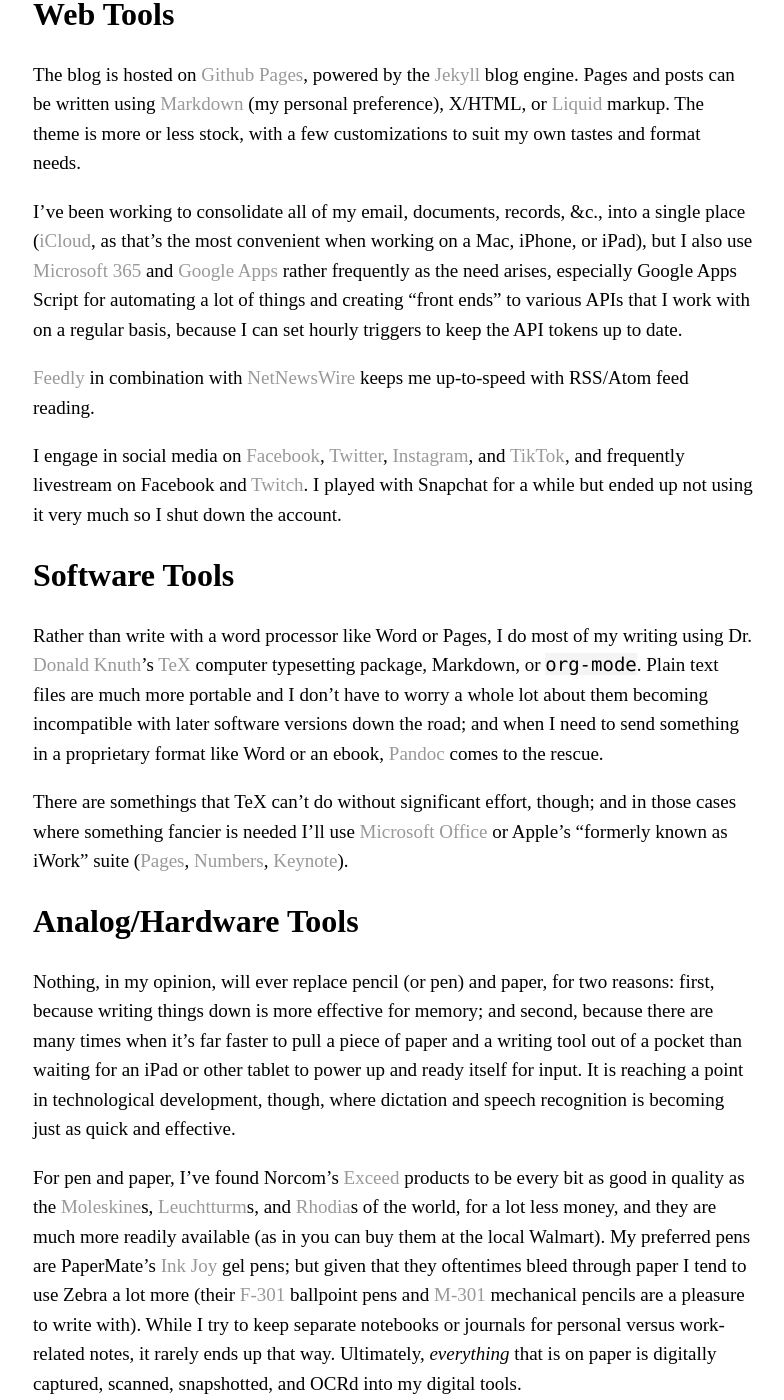
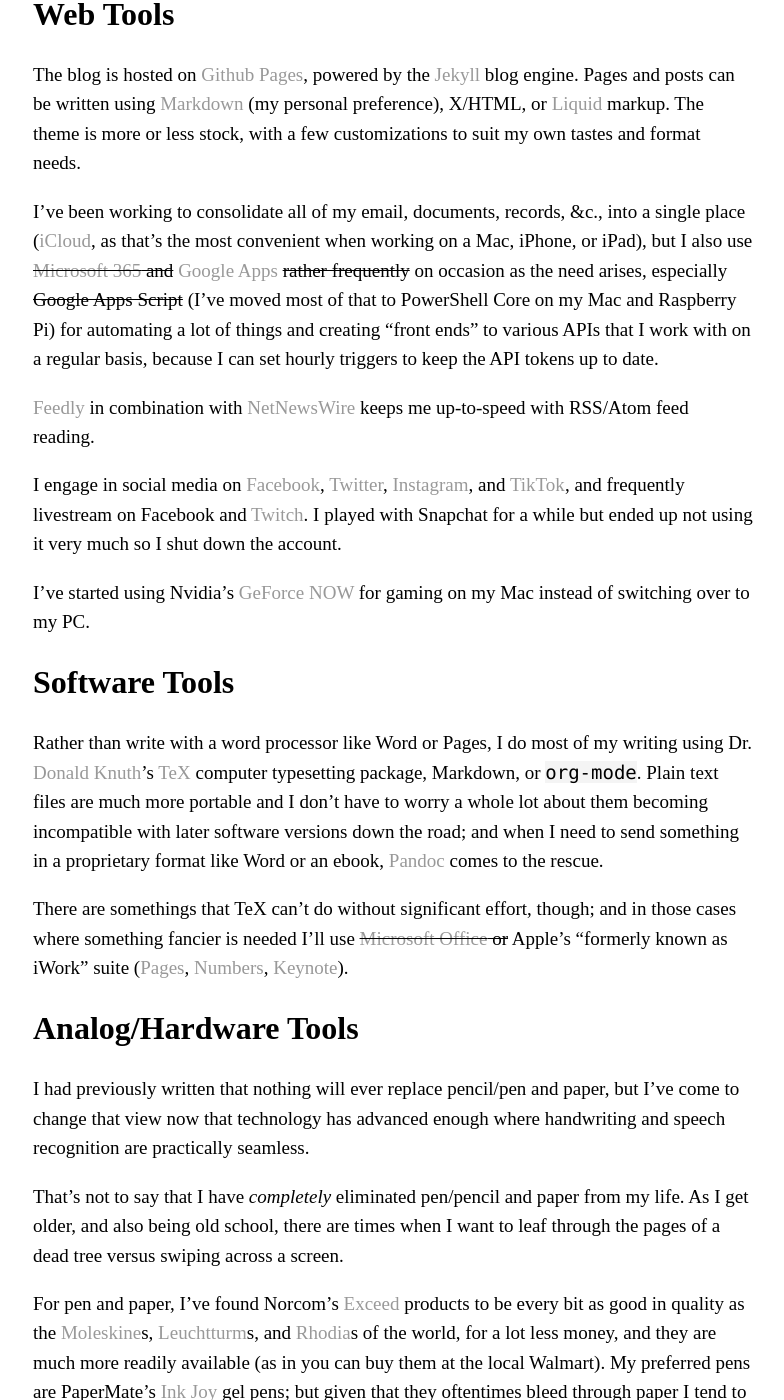
Before and after one commit to stevenbuehler/stevenbuehler.github.io, a Jekyll site: the page built from colophon.md, in a window 1280 px wide and 1400 px high, scrolled down 1543 px. Shown: the whole window, without its empty margins (67-851 px from the left). Built offline with Jekyll 4.4.1, drawn with Linux system fonts in a browser that asks for light colours; nearby versions of some CDN libraries; some web fonts are replaced; some of the changed text lies outside the part shown.

Commit message:
Updated colophon

```diff
--- a/colophon.md
+++ b/colophon.md
@@ -21,21 +21,25 @@ My two most important tools are [Visual Studio Code](https://code.visualstudio.c
 
 The blog is hosted on [Github Pages](https://pages.github.io), powered by the [Jekyll](https://jekyllrb.com/) blog engine. Pages and posts can be written using [Markdown](https://daringfireball.net/projects/markdown/) (my personal preference), X/HTML, or [Liquid](https://shopify.github.io/liquid/) markup. The theme is more or less stock, with a few customizations to suit my own tastes and format needs.
 
-I've been working to consolidate all of my email, documents, records, &c., into a single place ([iCloud](https://www.icloud.com), as that's the most convenient when working on a Mac, iPhone, or iPad), but I also use [Microsoft 365](https://www.office365.com) and [Google Apps](https://apps.google.com) rather frequently as the need arises, especially Google Apps Script for automating a lot of things and creating "front ends" to various APIs that I work with on a regular basis, because I can set hourly triggers to keep the API tokens up to date.
+I've been working to consolidate all of my email, documents, records, &c., into a single place ([iCloud](https://www.icloud.com), as that's the most convenient when working on a Mac, iPhone, or iPad), but I also use ~~[Microsoft 365](https://www.office365.com) and~~ [Google Apps](https://apps.google.com) ~~rather frequently~~ on occasion as the need arises, especially ~~Google Apps Script~~ (I've moved most of that to PowerShell Core on my Mac and Raspberry Pi) for automating a lot of things and creating "front ends" to various APIs that I work with on a regular basis, because I can set hourly triggers to keep the API tokens up to date.
 
 [Feedly](https://www.feedly.com) in combination with [NetNewsWire](https://ranchero.com/netnewswire/) keeps me up-to-speed with RSS/Atom feed reading.
 
-I engage in social media on [Facebook](https://www.facebook.com/stevenwatsonbuehler), [Twitter](https://twitter.com/stevenwbuehler), [Instagram](https://instagram.com/stevenwbuehler), and [TikTok](https://tiktok.com/@stevenwbuehler), and frequently livestream on Facebook and [Twitch](https://www.twitch.tv/stevenwbuehler). I played with Snapchat for a while but ended up not using it very much so I shut down the account.
+I engage in social media on [Facebook](https://www.facebook.com/stevenwatsonbuehler), [Twitter](https://twitter.com/gloriousabsenceofskill), [Instagram](https://instagram.com/gloriousabsenceofskill), and [TikTok](https://tiktok.com/@gloriousabsenceofskill), and frequently livestream on Facebook and [Twitch](https://www.twitch.tv/gloriousabsenceofskill). I played with Snapchat for a while but ended up not using it very much so I shut down the account.
+
+I've started using Nvidia's [GeForce NOW](https://www.nvidia.com/en-us/geforce-now/) for gaming on my Mac instead of switching over to my PC.
 
 ## Software Tools
 
 Rather than write with a word processor like Word or Pages, I do most of my writing using Dr. [Donald Knuth](https://www-cs-faculty.stanford.edu/~knuth/)'s [TeX](https://www.tug.org) computer typesetting package, Markdown, or `org-mode`. Plain text files are much more portable and I don't have to worry a whole lot about them becoming incompatible with later software versions down the road; and when I need to send something in a proprietary format like Word or an ebook, [Pandoc](https://www.pandoc.org) comes to the rescue.
 
-There are somethings that TeX can't do without significant effort, though; and in those cases where something fancier is needed I'll use [Microsoft Office](https://www.office.com) or Apple's "formerly known as iWork" suite ([Pages](https://www.apple.com/pages/), [Numbers](https://www.apple.com/numbers), [Keynote](https://www.apple.com/keynote)).
+There are somethings that TeX can't do without significant effort, though; and in those cases where something fancier is needed I'll use ~~[Microsoft Office](https://www.office.com) or~~ Apple's "formerly known as iWork" suite ([Pages](https://www.apple.com/pages/), [Numbers](https://www.apple.com/numbers), [Keynote](https://www.apple.com/keynote)).
 
 ## Analog/Hardware Tools
 
-Nothing, in my opinion, will ever replace pencil (or pen) and paper, for two reasons: first, because writing things down is more effective for memory; and second, because there are many times when it's far faster to pull a piece of paper and a writing tool out of a pocket than waiting for an iPad or other tablet to power up and ready itself for input. It is reaching a point in technological development, though, where dictation and speech recognition is becoming just as quick and effective.
+I had previously written that nothing will ever replace pencil/pen and paper, but I've come to change that view now that technology has advanced enough where handwriting and speech recognition are practically seamless.
+
+That's not to say that I have _completely_ eliminated pen/pencil and paper from my life. As I get older, and also being old school, there are times when I want to leaf through the pages of a dead tree versus swiping across a screen.
 
 For pen and paper, I've found Norcom's [Exceed](http://www.norcominc.com/brands/products.php?brand=2) products to be every bit as good in quality as the [Moleskine](https://us.moleskine.com/)s, [Leuchtturm](https://www.leuchtturm1917.us/notebooks/)s, and [Rhodia](https://rhodiapads.com/)s of the world, for a lot less money, and they are much more readily available (as in you can buy them at the local Walmart). My preferred pens are PaperMate's [Ink Joy](https://inkjoy.papermate.com/en-US/pens) gel pens; but given that they oftentimes bleed through paper I tend to use Zebra a lot more (their [F-301](https://www.zebrapen.com/product/f-301-ball-point-retractable/) ballpoint pens and [M-301](https://www.zebrapen.com/product/m-301-mechanical-pencil/) mechanical pencils are a pleasure to write with). While I try to keep separate notebooks or journals for personal versus work-related notes, it rarely ends up that way. Ultimately, _everything_ that is on paper is digitally captured, scanned, snapshotted, and OCRd into my digital tools.
 
```
Also changed, not shown: other parts of colophon.md (+3 -3 lines).
